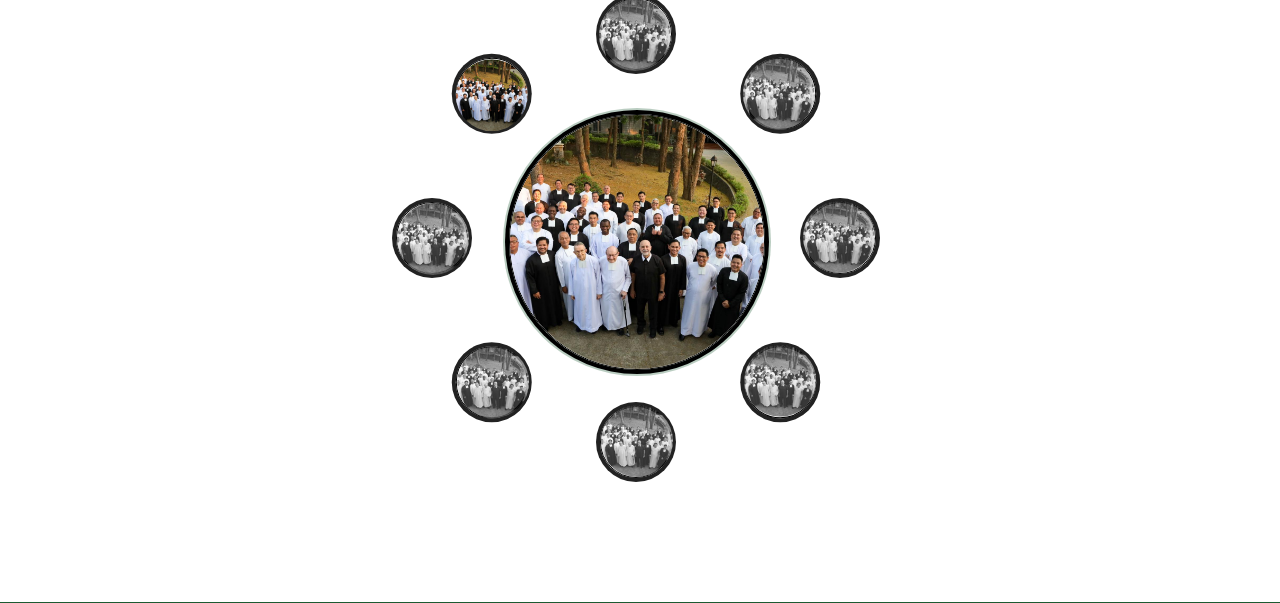
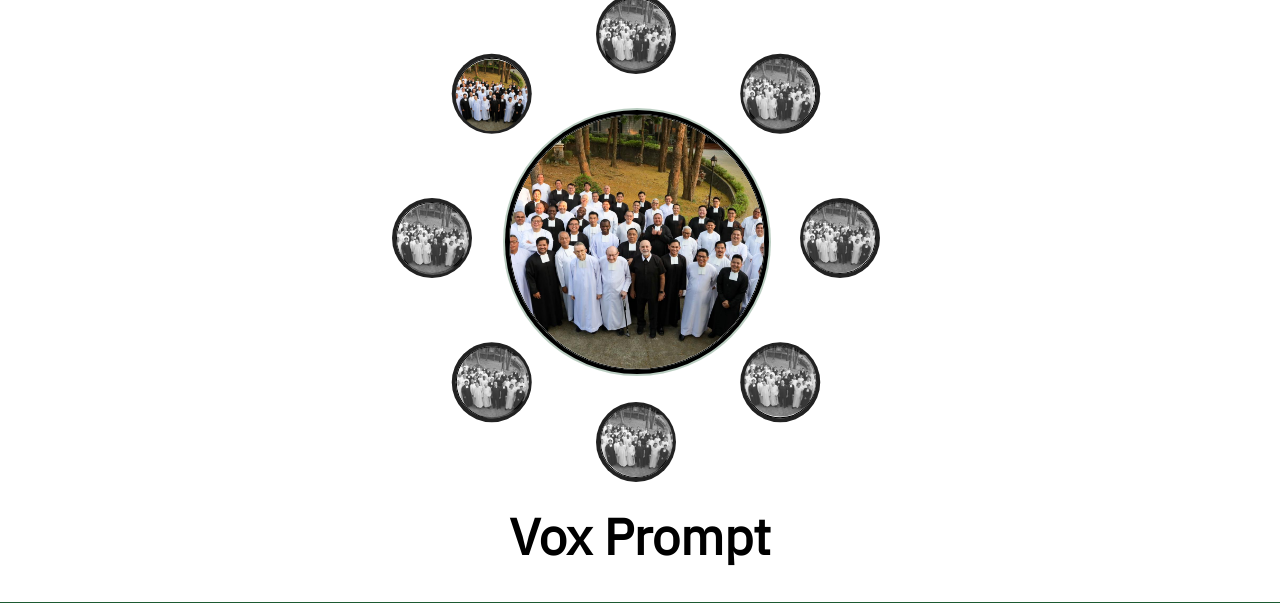
Before and after one commit to ganmatthew/tls-brothers, a PHP site: page / in a window 1280 px wide. Shown: the part 670-1273 px from the top of the page. Run offline with PHP 8.4, Linux system fonts and the light colour scheme.

Commit message:
Fix "Vox Prompt"

```diff
--- a/css/css.css
+++ b/css/css.css
@@ -297,9 +297,9 @@ body .vox-carousel{
     padding-bottom: 2rem!important;
 }
 
-h4.vox-title {
+h2.vox-title {
     font-size: 3.15em;
-    color: #000;
+    color: #000!important;
 }
 
 /**
@@ -367,9 +367,9 @@ div.card_left {
  * FOOTER
 */
 footer {
+    background: #1D5A32;
     background-size: cover;
     background-position: center bottom;
-    background: #1D5A32;
     color: white;
     padding-top: 5rem;
     padding-bottom: 5rem;
--- a/php/components/vox.php
+++ b/php/components/vox.php
@@ -71,7 +71,7 @@
     </div>
     <div class="container vox-textBx">
         <div class="pb-6 px-auto mx-auto justify-content-center align-items-center text-center">
-            <h4 class="vox_title mb-3"> <strong>Vox Prompt</strong></h2>
+            <h2 class="vox-title mb-3"><strong>Vox Prompt</strong></h2>
         </div>
     </div>
 </div>
```
